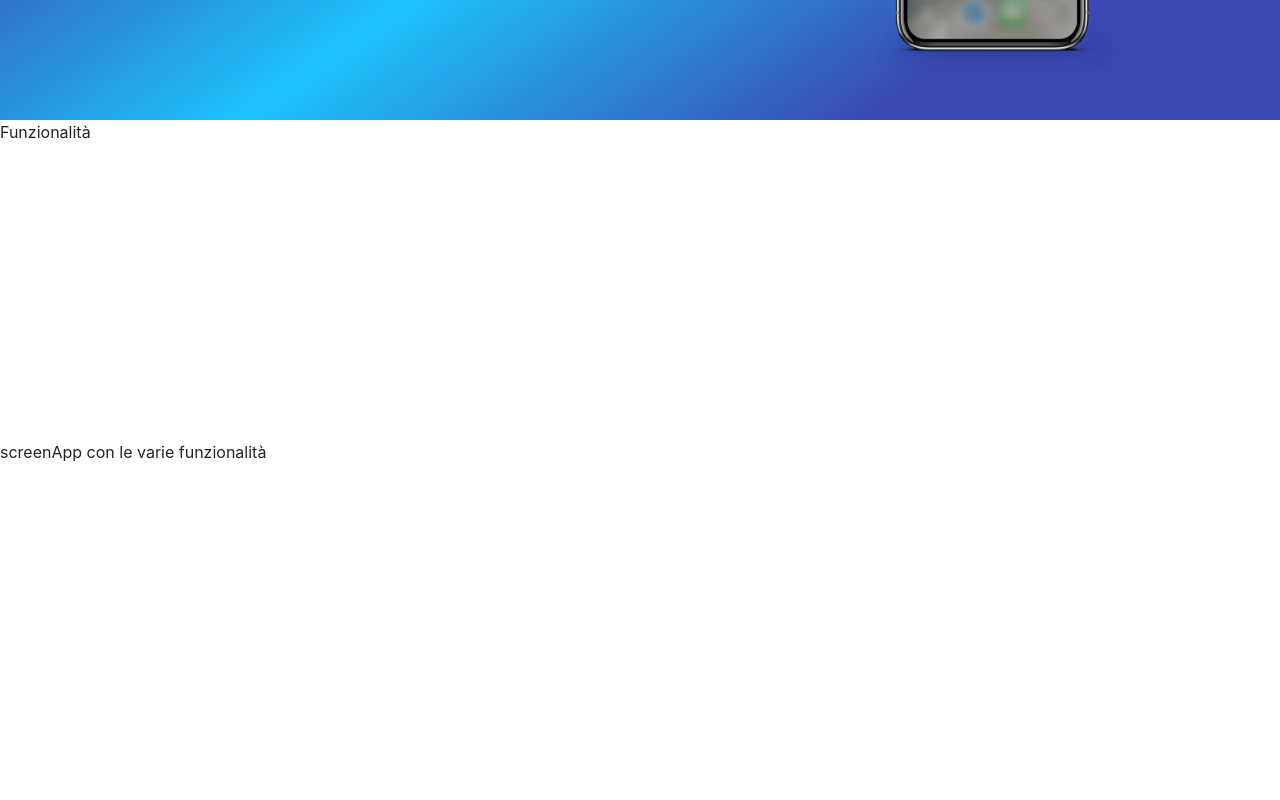
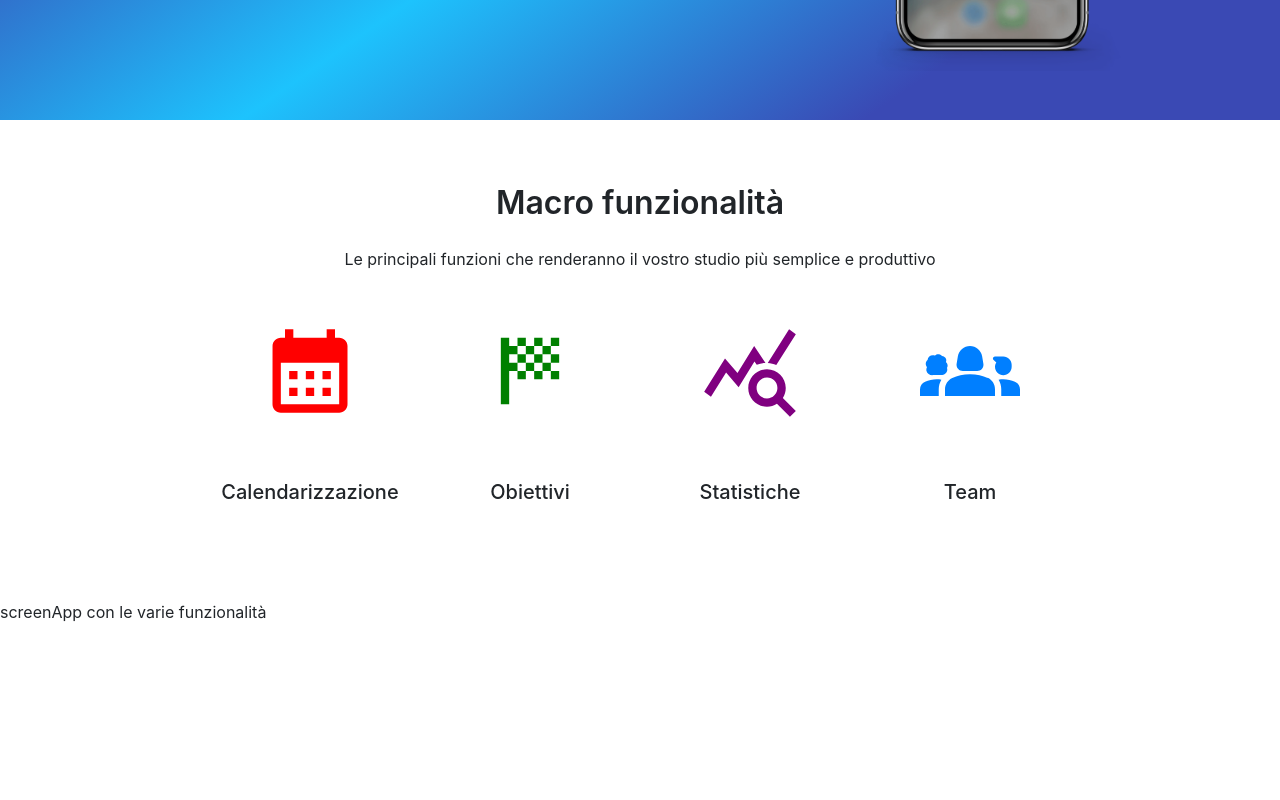
Before and after one commit to michele25-10/study-storm-web, a React (Create React App) app: page / in a window 1280 px wide. Shown: the part 440-1240 px from the top of the page. Built offline with nearby package versions, Linux system fonts and the light colour scheme.

Commit message:
macro funzionalità

```diff
--- a/package.json
+++ b/package.json
@@ -3,6 +3,10 @@
   "version": "0.1.0",
   "private": true,
   "dependencies": {
+    "@emotion/react": "^11.11.4",
+    "@emotion/styled": "^11.11.0",
+    "@mui/icons-material": "^5.15.12",
+    "@mui/material": "^5.15.12",
     "@testing-library/jest-dom": "^5.17.0",
     "@testing-library/react": "^13.4.0",
     "@testing-library/user-event": "^13.5.0",
--- a/src/pages/presentation/Presentation.jsx
+++ b/src/pages/presentation/Presentation.jsx
@@ -1,11 +1,13 @@
 import React from 'react';
 import "./presentation.scss";
+import { functionality } from './function/data';
+
 
 const Presentation = () => {
     return (
         <div className='presentationPage'>
             <div className="headerBox">
-                <div className="navbar">
+                <div className="navbar container">
                     <div className="logo">
                         <h3>Study-Storm</h3>
                     </div>
@@ -18,8 +20,8 @@ const Presentation = () => {
                 <div className="appBox">
                     <div className="description">
                         <div className="title">
-                            <h4>Organizza i tuoi obiettivi</h4>
-                            <h4>Affronta le tue tempeste di studio</h4>
+                            <h3>Organizza i tuoi obiettivi</h3>
+                            <h3>Affronta le tue tempeste di studio</h3>
                         </div>
                         <div className="subtitle">
                             <p>L'app che ti consente di gestire al meglio i tuoi obiettivi di studio</p>
@@ -29,13 +31,27 @@ const Presentation = () => {
                         </div>
                     </div>
                     <div className="screenPhone">
-                        <img src='/iphoneImg.png'></img>
+                        <img src='/iphoneImg.png' alt="" />
                     </div>
 
                 </div>
             </div>
             <div className="functionalityBox">
-                Funzionalità
+                <div className="title">
+                    <span>Macro funzionalità</span>
+                </div>
+                <div className="description">
+                    Le principali funzioni che renderanno il vostro studio più semplice e produttivo
+                </div>
+                <div className="listTips">
+                    {functionality.map((item) => (
+                        <div className="box" key={item.title}>
+                            {item.img}
+                            <h5>{item.title}</h5>
+                        </div>
+                    ))}
+
+                </div>
             </div>
             <div className="graphicApp">
                 screenApp con le varie funzionalità
--- /dev/null
+++ b/src/pages/presentation/function/data.js
@@ -0,0 +1,27 @@
+import SportsScoreIcon from '@mui/icons-material/SportsScore';
+import CalendarMonthIcon from '@mui/icons-material/CalendarMonth';
+import QueryStatsIcon from '@mui/icons-material/QueryStats';
+import Groups2Icon from '@mui/icons-material/Groups2';
+
+export const functionality = [
+    {
+        img: <CalendarMonthIcon style={{ height: "100px", width: "100px", color: "red" }} />,
+        title: "Calendarizzazione",
+        color: "green"
+    },
+    {
+        img: <SportsScoreIcon style={{ height: "100px", width: "100px", color: "green" }} />,
+        title: "Obiettivi",
+        color: "orange",
+    },
+    {
+        img: <QueryStatsIcon style={{ height: "100px", width: "100px", color: "purple" }} />,
+        title: "Statistiche",
+        color: "violet",
+    },
+    {
+        img: <Groups2Icon style={{ height: "100px", width: "100px", color: "#007FFF" }} />,
+        title: "Team",
+        color: "lightblue"
+    }
+]
--- a/src/pages/presentation/presentation.scss
+++ b/src/pages/presentation/presentation.scss
@@ -48,7 +48,32 @@
     }
 
     .functionalityBox {
-        height: 40vh;
+        height: 60vh;
+        display: flex;
+        flex-direction: column;
+        justify-content: center;
+        align-items: center;
+        gap: 20px;
+        .title {
+            font-size: 32px;
+            font-weight: 600;
+        }
+
+        .listTips {
+            display: flex;
+            flex-direction: row;
+            justify-content: space-between;
+            gap: 20px;
+
+            .box {
+                height: 250px;
+                width: 200px;
+                display: flex;
+                flex-direction: column;
+                justify-content: space-around;
+                align-items: center;
+            }
+        }
     }
 
     .graphicApp {
```
Also changed, not shown: 1 other file (tests, documents, lock files or other folders).
